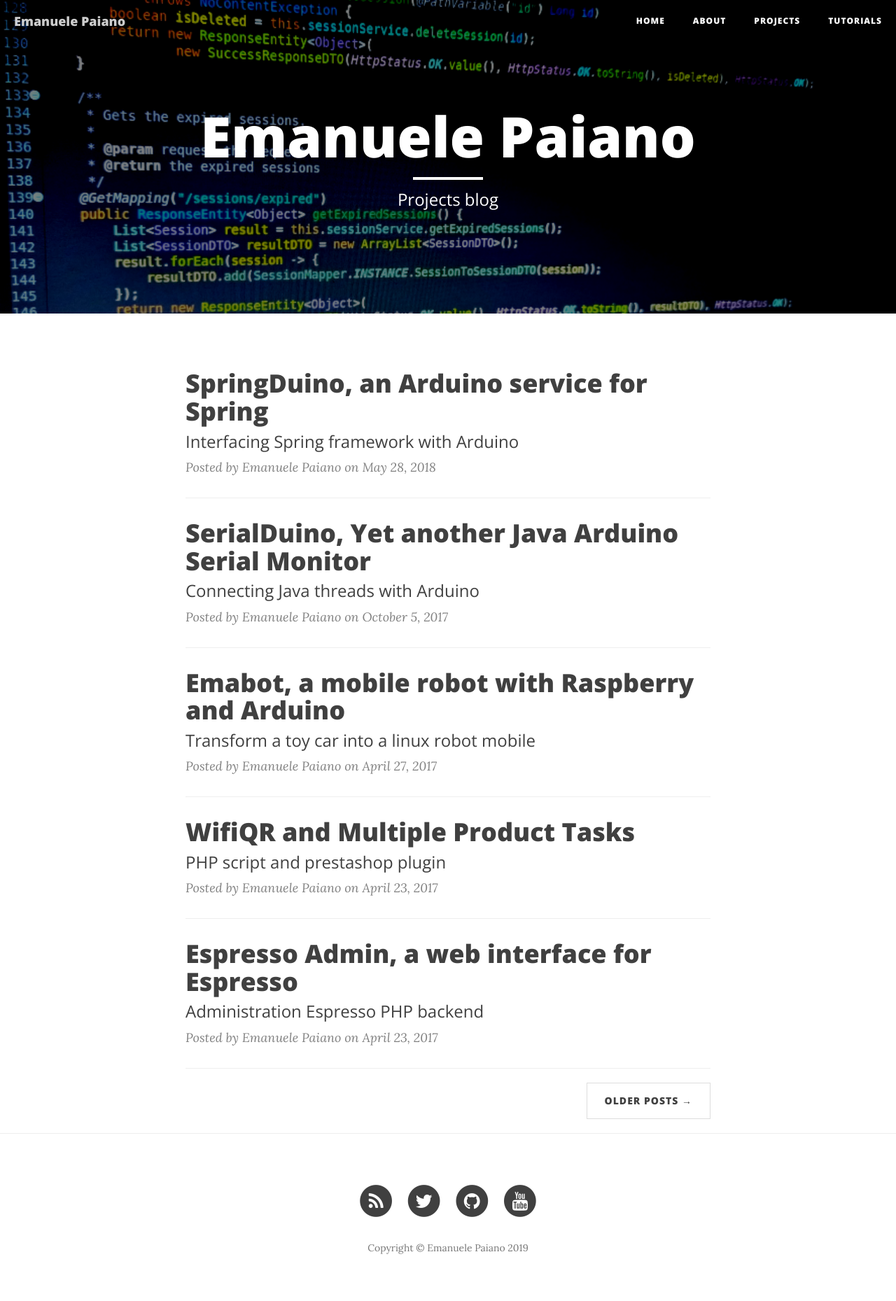
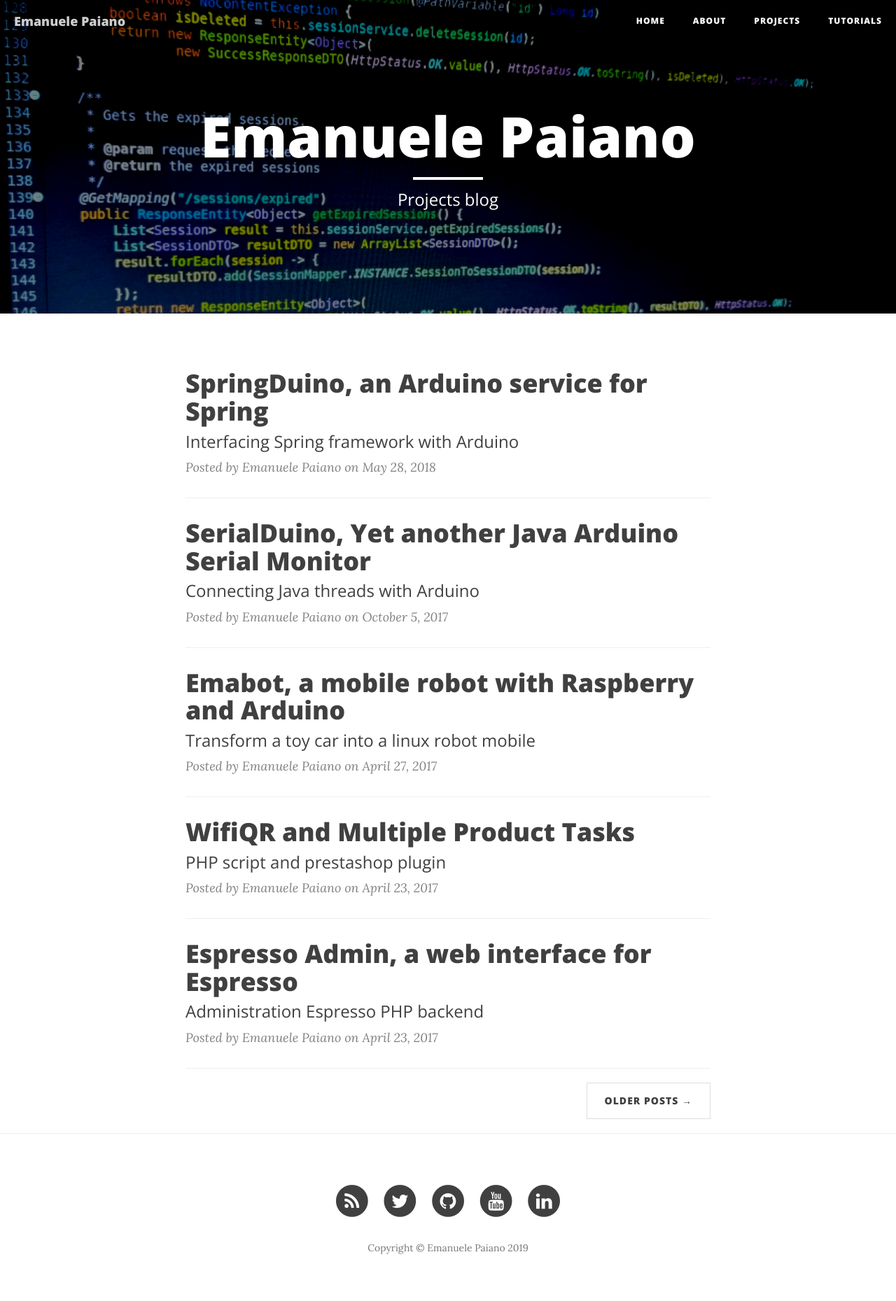
Before and after one commit to emanuelepaiano/emanuelepaiano.github.io, a Jekyll site: the page built from index.html, in a window 1280 px wide. Shown: the whole page at 70% size. Built offline with Jekyll 4.4.1, drawn with Linux system fonts in a browser that asks for light colours; nearby versions of some CDN libraries; the list of posts is cut into pages by our own code.

Commit message:
Update footer.html

```diff
--- a/_includes/footer.html
+++ b/_includes/footer.html
@@ -60,6 +60,14 @@
                             </span>
                         </a>
                     </li>
+                    <li>
+                        <a href="https://it.linkedin.com/in/emanuelepaiano">
+                            <span class="fa-stack fa-lg">
+                                <i class="fa fa-circle fa-stack-2x"></i>
+                                <i class="fa fa-linkedin fa-stack-1x fa-inverse"></i>
+                            </span>
+                        </a>
+                    </li>
 
                 </ul>
                 <p class="copyright text-muted">Copyright &copy; {{ site.copyright_name }} {{ site.time | date: '%Y' }}</p>
```
